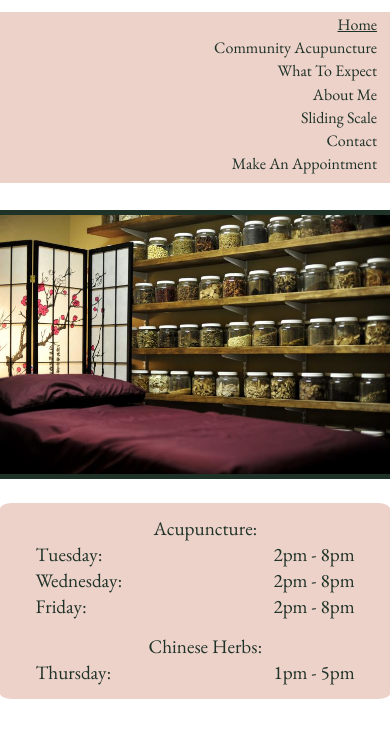
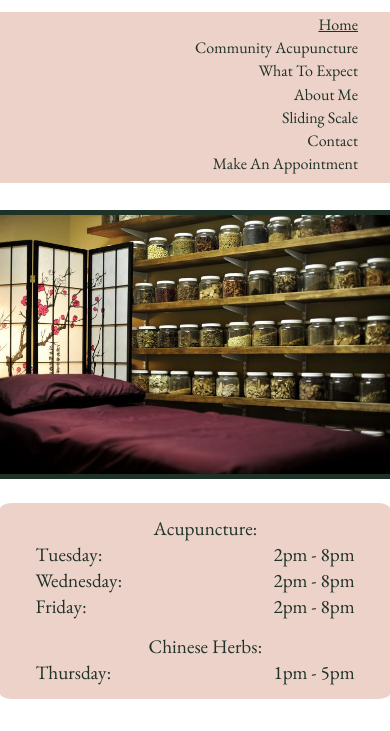
Before and after one commit to a-sanborn/kelly, a plain HTML site: page index.html in a window 390 px wide. Shown: the part 113-844 px from the top of the page. Drawn offline with nearby package versions, Linux system fonts and the light colour scheme.

Commit message:
Update style.css

```diff
--- a/style.css
+++ b/style.css
@@ -220,7 +220,7 @@ footer {
 		font-size: 170%;
 	}
 	#nav {
-		margin: 0 auto 0 55%;
+		margin: 0 auto 0 50%;
 		padding: 1% 0 1% 0;
 		}
 }
```
